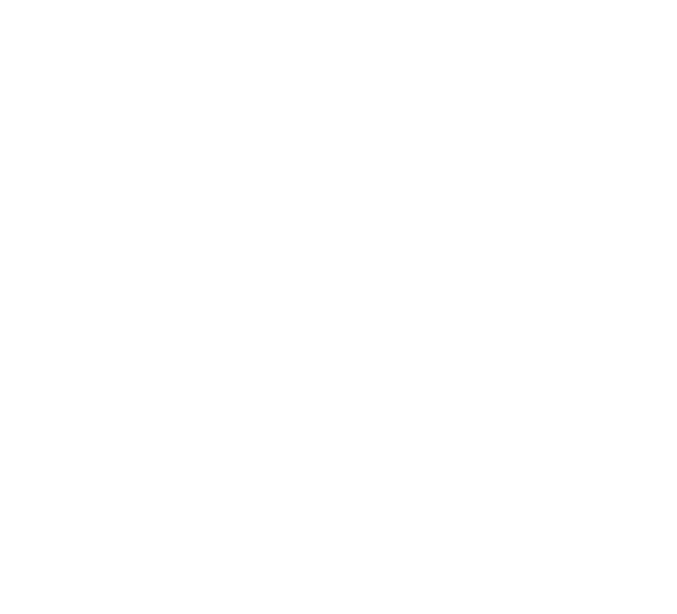
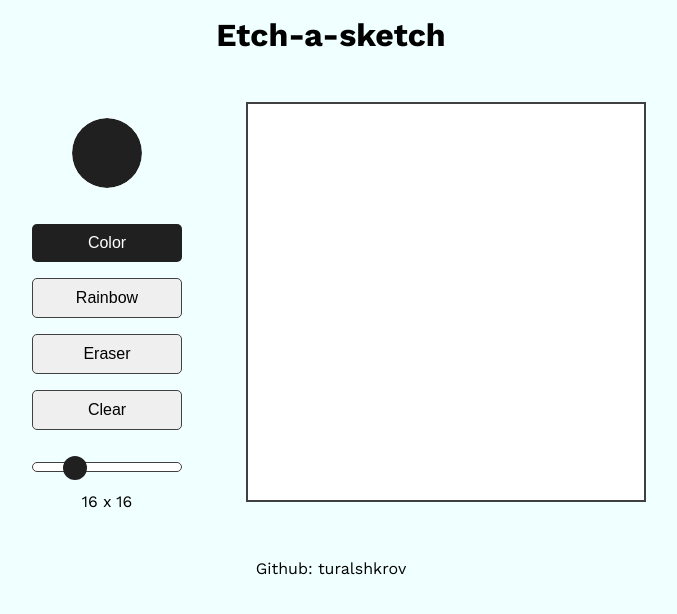
Before and after one commit to turalshkrov/etch-a-sketch, a plain HTML site: page index.html in a window 1280 px wide. Shown: the whole page, without its empty margins (309-986 px from the left). Drawn offline with nearby package versions, Linux system fonts and the light colour scheme.

Commit message:
Feat: Web design

```diff
--- a/app.js
+++ b/app.js
@@ -0,0 +1,11 @@
+const grid = document.getElementById('grid');
+
+let sizeOfGrid = 16;
+let i = 0;
+
+for (let i = 0; i < sizeOfGrid * sizeOfGrid; i++) {
+    const gridElement = document.createElement('div');
+    gridElement.classList.add('grid-element');
+    grid.appendChild(gridElement);
+
+}
--- a/assets/style/style.css
+++ b/assets/style/style.css
@@ -0,0 +1,116 @@
+@import url('https://fonts.googleapis.com/css2?family=Work+Sans:wght@400;700&display=swap');
+
+* {
+    padding: 0;
+    margin: 0;
+    box-sizing: border-box;
+}
+
+a {
+    color: #000;
+    text-decoration: none;
+}
+a:hover {
+    text-decoration: underline;
+}
+
+body {
+    background-color: azure;
+    font-family: 'Work Sans', sans-serif;
+}
+
+header {
+    margin-top: 1rem;
+    text-align: center;
+}
+main {
+    margin-top: 3rem;
+    display: flex;
+    justify-content: center;
+    text-align: center;
+}
+#control {
+    padding: 1rem;
+    margin-right: 3rem;
+}
+#color-input {
+    appearance: none;
+    -webkit-appearance: none;
+    -moz-appearance: none;
+    width: 70px;
+    height: 70px;
+    border: none;
+    border-radius: 50%;
+    cursor: pointer;
+}
+#color-input::-webkit-color-swatch-wrapper {
+    padding: 0;
+}
+#color-input::-webkit-color-swatch {
+    margin: 0;
+    padding: 0;
+    border: 0;
+    outline: none;
+    border-radius: 50%;
+}
+
+.buttons {
+    display: flex;
+    flex-direction: column;
+    margin-top: 1rem;
+}
+.button {
+    outline: none;
+    border: 1px solid #404040;
+    font-size: 1rem;
+    padding: 10px 20px;
+    margin-top: 1rem;
+    cursor: pointer;
+    border-radius: 5px;
+}
+.button-active {
+    background-color: #202020;
+    color: #fff;
+    border: none;
+}
+
+#grid-size-input {
+    margin-top: 2rem;
+    -webkit-appearance: none;
+    width: 150px;
+    cursor: pointer;
+}
+#grid-size-input::-webkit-slider-runnable-track {
+    height: 10px;
+    border: 1px solid #404040;
+    border-radius: 5px;
+}
+#grid-size-input::-webkit-slider-thumb {
+    -webkit-appearance: none;
+    width: 24px;
+    height: 24px;
+    border-radius: 50%;
+    margin-top: -7px;
+    background-color: #202020;
+}
+.grid-size {
+    margin-top: 1rem;
+}
+
+.grid {
+    display: grid;
+    width: 400px;
+    height: 400px;
+    grid-template-columns: repeat(16, 1fr) !important;
+    grid-template-rows: repeat(16, 1fr) !important;
+    border: 2px solid #404040;
+    background-color: #fff;
+}
+.grid-element {
+
+}
+
+footer {
+    margin-top: 2rem;
+    text-align: center;
+}
--- a/index.html
+++ b/index.html
@@ -2,14 +2,49 @@
 <html lang="en">
 <head>
     <meta charset="UTF-8">
+    <meta name="desciption" content="eatch-a-sketch">
     <meta http-equiv="X-UA-Compatible" content="IE=edge">
     <meta name="viewport" content="width=device-width, initial-scale=1.0">
+    <meta name="author" content="turalshkrov">
     <link rel="icon" href="./assets/img/icon.png">
     <link rel="stylesheet" href="./assets/style/style.css">
-    <title>Etch-a-Sketch</title>
+    <title>Etch-a-sketch</title>
 </head>
 <body>
+    <header>
+        <div class="title">
+            <h1>Etch-a-sketch</h1>
+        </div>
+    </header>
+    <main>
+        <div id="control">
+            <input type="color" name="color" id="color-input" value="#202020">
+            <div class="buttons">
+                <button class="button button-active" id="color-btn">
+                    Color
+                </button>
+                <button class="button" id="rainbow">
+                    Rainbow
+                </button>
+                <button class="button" id="eraser">
+                    Eraser
+                </button>
+                <button class="button" id="clear">
+                    Clear
+                </button>
+            </div>
+            <input type="range" name="grid-size" id="grid-size-input" min="1" max="64" value="16">
+            <div class="grid-size">
+                16 x 16
+            </div>
+        </div>
+        <div id="grid" class="grid">
 
+        </div>
+    </main>
+    <footer>
+        <p>Github: <a href="https://github.com/turalshkrov" target="_blank">turalshkrov</a></p>
+    </footer>
     <script src="./app.js"></script>
 </body>
 </html>
```
